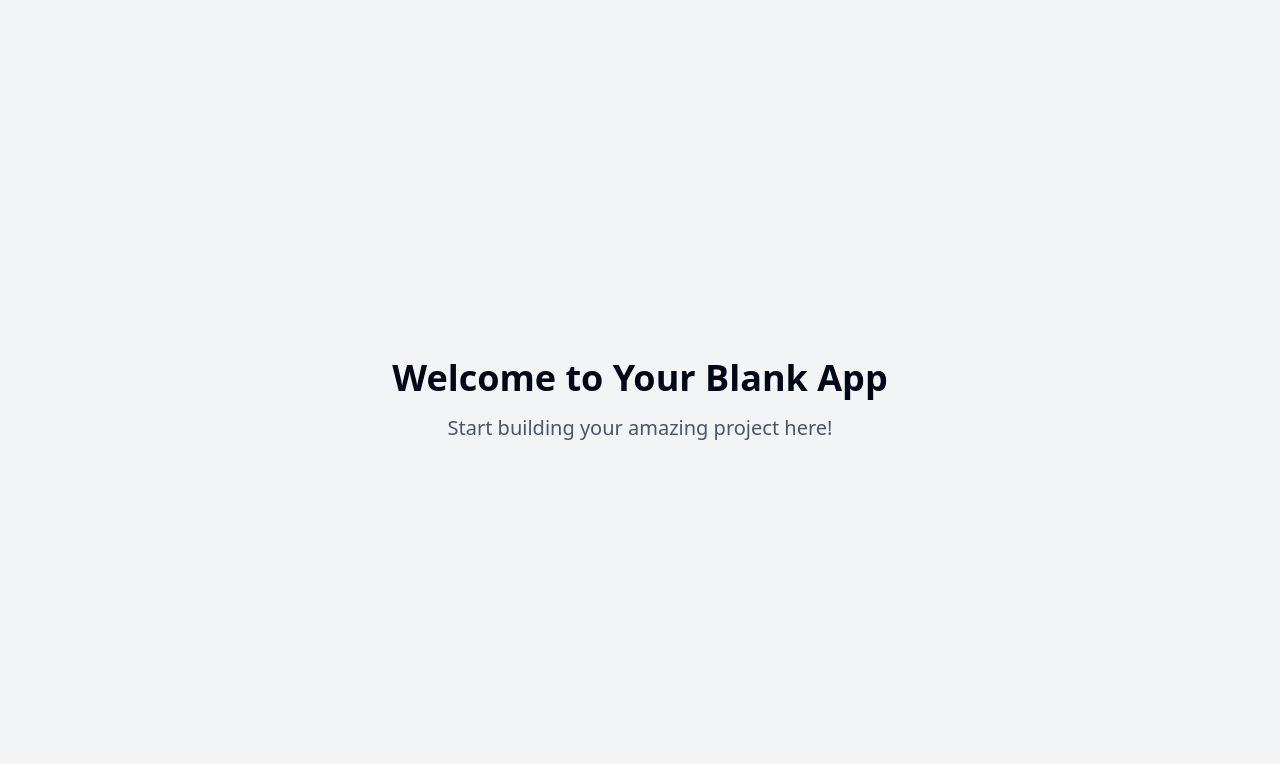
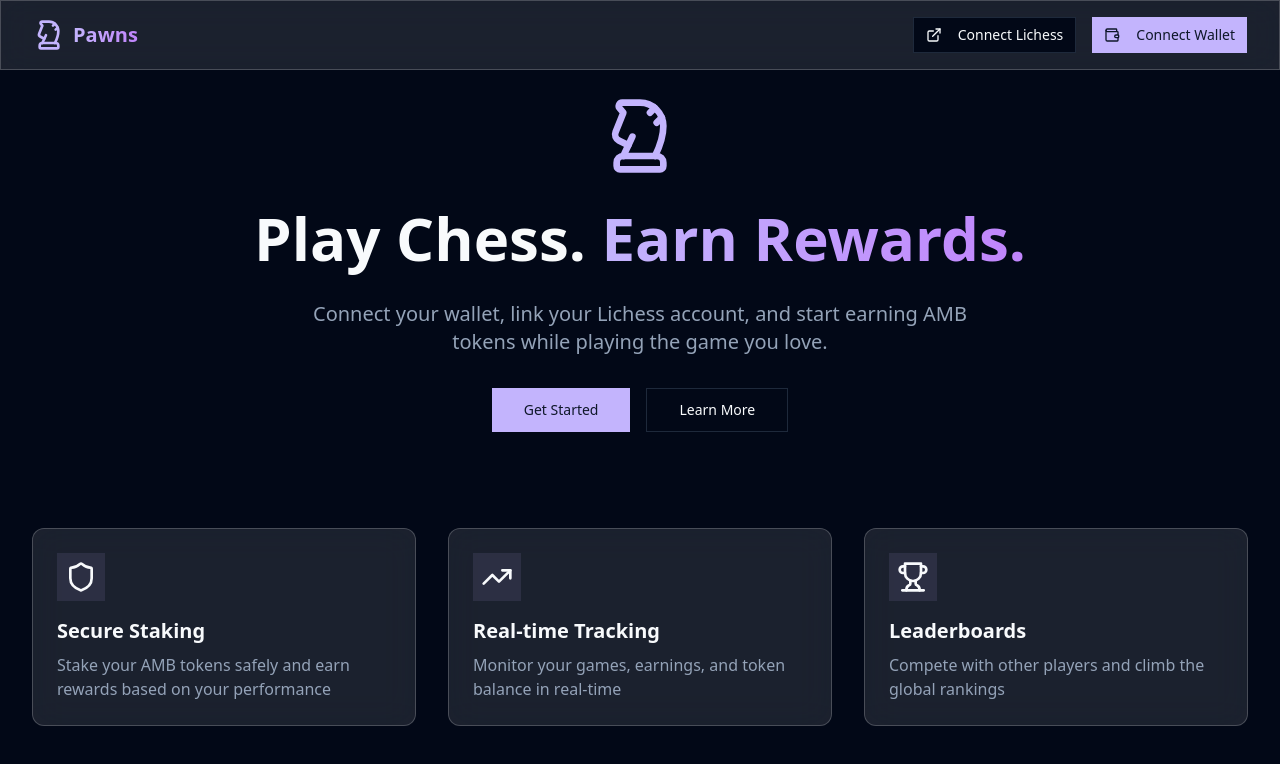
Before and after one commit to elnumae/pawns, a React (Vite) app: page / in a window 1280 px wide. Shown: the top 764 px of the page. Built offline with nearby package versions, Linux system fonts and the light colour scheme.

Commit message:
Implement chess application frontend
Implement the React frontend for a play-to-earn chess application, including login, dashboard, live chess interface, staking, and leaderboard pages.

```diff
--- /dev/null
+++ b/src/components/layout/Navbar.tsx
@@ -0,0 +1,32 @@
+
+import { Button } from "@/components/ui/button";
+import { ChessKnight, Wallet, ExternalLink } from "lucide-react";
+import { Link } from "react-router-dom";
+
+const Navbar = () => {
+  return (
+    <nav className="fixed top-0 w-full z-50 glassmorphism">
+      <div className="max-w-7xl mx-auto px-4 sm:px-6 lg:px-8">
+        <div className="flex justify-between items-center py-4">
+          <Link to="/" className="flex items-center space-x-2">
+            <ChessKnight className="h-8 w-8 text-primary" />
+            <span className="text-xl font-bold text-gradient">Pawns</span>
+          </Link>
+
+          <div className="flex items-center space-x-4">
+            <Button variant="outline" size="sm" className="hover-effect">
+              <ExternalLink className="h-4 w-4 mr-2" />
+              Connect Lichess
+            </Button>
+            <Button variant="default" size="sm" className="hover-effect">
+              <Wallet className="h-4 w-4 mr-2" />
+              Connect Wallet
+            </Button>
+          </div>
+        </div>
+      </div>
+    </nav>
+  );
+};
+
+export default Navbar;
--- a/src/index.css
+++ b/src/index.css
@@ -1,57 +1,10 @@
+
 @tailwind base;
 @tailwind components;
 @tailwind utilities;
 
 @layer base {
   :root {
-    --background: 0 0% 100%;
-    --foreground: 222.2 84% 4.9%;
-
-    --card: 0 0% 100%;
-    --card-foreground: 222.2 84% 4.9%;
-
-    --popover: 0 0% 100%;
-    --popover-foreground: 222.2 84% 4.9%;
-
-    --primary: 222.2 47.4% 11.2%;
-    --primary-foreground: 210 40% 98%;
-
-    --secondary: 210 40% 96.1%;
-    --secondary-foreground: 222.2 47.4% 11.2%;
-
-    --muted: 210 40% 96.1%;
-    --muted-foreground: 215.4 16.3% 46.9%;
-
-    --accent: 210 40% 96.1%;
-    --accent-foreground: 222.2 47.4% 11.2%;
-
-    --destructive: 0 84.2% 60.2%;
-    --destructive-foreground: 210 40% 98%;
-
-    --border: 214.3 31.8% 91.4%;
-    --input: 214.3 31.8% 91.4%;
-    --ring: 222.2 84% 4.9%;
-
-    --radius: 0.5rem;
-
-    --sidebar-background: 0 0% 98%;
-
-    --sidebar-foreground: 240 5.3% 26.1%;
-
-    --sidebar-primary: 240 5.9% 10%;
-
-    --sidebar-primary-foreground: 0 0% 98%;
-
-    --sidebar-accent: 240 4.8% 95.9%;
-
-    --sidebar-accent-foreground: 240 5.9% 10%;
-
-    --sidebar-border: 220 13% 91%;
-
-    --sidebar-ring: 217.2 91.2% 59.8%;
-  }
-
-  .dark {
     --background: 222.2 84% 4.9%;
     --foreground: 210 40% 98%;
 
@@ -61,7 +14,7 @@
     --popover: 222.2 84% 4.9%;
     --popover-foreground: 210 40% 98%;
 
-    --primary: 210 40% 98%;
+    --primary: 252 95% 85%;
     --primary-foreground: 222.2 47.4% 11.2%;
 
     --secondary: 217.2 32.6% 17.5%;
@@ -79,14 +32,6 @@
     --border: 217.2 32.6% 17.5%;
     --input: 217.2 32.6% 17.5%;
     --ring: 212.7 26.8% 83.9%;
-    --sidebar-background: 240 5.9% 10%;
-    --sidebar-foreground: 240 4.8% 95.9%;
-    --sidebar-primary: 224.3 76.3% 48%;
-    --sidebar-primary-foreground: 0 0% 100%;
-    --sidebar-accent: 240 3.7% 15.9%;
-    --sidebar-accent-foreground: 240 4.8% 95.9%;
-    --sidebar-border: 240 3.7% 15.9%;
-    --sidebar-ring: 217.2 91.2% 59.8%;
   }
 }
 
@@ -94,8 +39,35 @@
   * {
     @apply border-border;
   }
-
   body {
-    @apply bg-background text-foreground;
+    @apply bg-background text-foreground overflow-x-hidden;
+    font-feature-settings: "rlig" 1, "calt" 1;
   }
 }
+
+.glassmorphism {
+  @apply backdrop-blur-lg bg-white/10 border border-white/20;
+}
+
+.hover-effect {
+  @apply transition-all duration-300 ease-in-out hover:scale-[1.02];
+}
+
+.text-gradient {
+  @apply bg-gradient-to-r from-primary to-purple-400 bg-clip-text text-transparent;
+}
+
+.animate-fade-in {
+  animation: fadeIn 0.5s ease-in-out;
+}
+
+@keyframes fadeIn {
+  from {
+    opacity: 0;
+    transform: translateY(10px);
+  }
+  to {
+    opacity: 1;
+    transform: translateY(0);
+  }
+}
--- a/src/pages/Index.tsx
+++ b/src/pages/Index.tsx
@@ -1,14 +1,72 @@
-// Update this page (the content is just a fallback if you fail to update the page)
+
+import Navbar from "@/components/layout/Navbar";
+import { Button } from "@/components/ui/button";
+import { ChessKnight, TrendingUp, Shield, Trophy } from "lucide-react";
 
 const Index = () => {
   return (
-    <div className="min-h-screen flex items-center justify-center bg-gray-100">
-      <div className="text-center">
-        <h1 className="text-4xl font-bold mb-4">Welcome to Your Blank App</h1>
-        <p className="text-xl text-gray-600">Start building your amazing project here!</p>
-      </div>
+    <div className="min-h-screen bg-background">
+      <Navbar />
+
+      <main className="pt-24 pb-16">
+        {/* Hero Section */}
+        <section className="max-w-7xl mx-auto px-4 sm:px-6 lg:px-8">
+          <div className="text-center space-y-8 animate-fade-in">
+            <ChessKnight className="h-20 w-20 mx-auto text-primary" />
+            <h1 className="text-4xl sm:text-6xl font-bold">
+              Play Chess. <span className="text-gradient">Earn Rewards.</span>
+            </h1>
+            <p className="text-xl text-muted-foreground max-w-2xl mx-auto">
+              Connect your wallet, link your Lichess account, and start earning AMB tokens while playing the game you love.
+            </p>
+            <div className="flex justify-center gap-4">
+              <Button size="lg" className="hover-effect">
+                Get Started
+              </Button>
+              <Button size="lg" variant="outline" className="hover-effect">
+                Learn More
+              </Button>
+            </div>
+          </div>
+        </section>
+
+        {/* Features Section */}
+        <section className="max-w-7xl mx-auto px-4 sm:px-6 lg:px-8 mt-24">
+          <div className="grid grid-cols-1 md:grid-cols-3 gap-8">
+            <FeatureCard
+              icon={<Shield className="h-8 w-8" />}
+              title="Secure Staking"
+              description="Stake your AMB tokens safely and earn rewards based on your performance"
+            />
+            <FeatureCard
+              icon={<TrendingUp className="h-8 w-8" />}
+              title="Real-time Tracking"
+              description="Monitor your games, earnings, and token balance in real-time"
+            />
+            <FeatureCard
+              icon={<Trophy className="h-8 w-8" />}
+              title="Leaderboards"
+              description="Compete with other players and climb the global rankings"
+            />
+          </div>
+        </section>
+      </main>
     </div>
   );
 };
 
+const FeatureCard = ({ icon, title, description }: {
+  icon: React.ReactNode;
+  title: string;
+  description: string;
+}) => (
+  <div className="p-6 glassmorphism rounded-xl hover-effect">
+    <div className="h-12 w-12 rounded-lg bg-primary/10 flex items-center justify-center mb-4">
+      {icon}
+    </div>
+    <h3 className="text-xl font-semibold mb-2">{title}</h3>
+    <p className="text-muted-foreground">{description}</p>
+  </div>
+);
+
 export default Index;
--- a/tailwind.config.ts
+++ b/tailwind.config.ts
@@ -1,3 +1,4 @@
+
 import type { Config } from "tailwindcss";
 
 export default {
@@ -12,85 +13,67 @@ export default {
   theme: {
     container: {
       center: true,
-			padding: '2rem',
+      padding: "2rem",
       screens: {
-				'2xl': '1400px'
-			}
+        "2xl": "1400px",
+      },
     },
     extend: {
       colors: {
-				border: 'hsl(var(--border))',
-				input: 'hsl(var(--input))',
-				ring: 'hsl(var(--ring))',
-				background: 'hsl(var(--background))',
-				foreground: 'hsl(var(--foreground))',
+        border: "hsl(var(--border))",
+        input: "hsl(var(--input))",
+        ring: "hsl(var(--ring))",
+        background: "hsl(var(--background))",
+        foreground: "hsl(var(--foreground))",
         primary: {
-					DEFAULT: 'hsl(var(--primary))',
-					foreground: 'hsl(var(--primary-foreground))'
+          DEFAULT: "hsl(var(--primary))",
+          foreground: "hsl(var(--primary-foreground))",
         },
         secondary: {
-					DEFAULT: 'hsl(var(--secondary))',
-					foreground: 'hsl(var(--secondary-foreground))'
+          DEFAULT: "hsl(var(--secondary))",
+          foreground: "hsl(var(--secondary-foreground))",
         },
         destructive: {
-					DEFAULT: 'hsl(var(--destructive))',
-					foreground: 'hsl(var(--destructive-foreground))'
+          DEFAULT: "hsl(var(--destructive))",
+          foreground: "hsl(var(--destructive-foreground))",
         },
         muted: {
-					DEFAULT: 'hsl(var(--muted))',
-					foreground: 'hsl(var(--muted-foreground))'
+          DEFAULT: "hsl(var(--muted))",
+          foreground: "hsl(var(--muted-foreground))",
         },
         accent: {
-					DEFAULT: 'hsl(var(--accent))',
-					foreground: 'hsl(var(--accent-foreground))'
+          DEFAULT: "hsl(var(--accent))",
+          foreground: "hsl(var(--accent-foreground))",
         },
         popover: {
-					DEFAULT: 'hsl(var(--popover))',
-					foreground: 'hsl(var(--popover-foreground))'
+          DEFAULT: "hsl(var(--popover))",
+          foreground: "hsl(var(--popover-foreground))",
         },
         card: {
-					DEFAULT: 'hsl(var(--card))',
-					foreground: 'hsl(var(--card-foreground))'
+          DEFAULT: "hsl(var(--card))",
+          foreground: "hsl(var(--card-foreground))",
         },
-				sidebar: {
-					DEFAULT: 'hsl(var(--sidebar-background))',
-					foreground: 'hsl(var(--sidebar-foreground))',
-					primary: 'hsl(var(--sidebar-primary))',
-					'primary-foreground': 'hsl(var(--sidebar-primary-foreground))',
-					accent: 'hsl(var(--sidebar-accent))',
-					'accent-foreground': 'hsl(var(--sidebar-accent-foreground))',
-					border: 'hsl(var(--sidebar-border))',
-					ring: 'hsl(var(--sidebar-ring))'
-				}
       },
       borderRadius: {
-				lg: 'var(--radius)',
-				md: 'calc(var(--radius) - 2px)',
-				sm: 'calc(var(--radius) - 4px)'
+        lg: "var(--radius)",
+        md: "calc(var(--radius) - 2px)",
+        sm: "calc(var(--radius) - 4px)",
       },
       keyframes: {
-				'accordion-down': {
-					from: {
-						height: '0'
+        "accordion-down": {
+          from: { height: "0" },
+          to: { height: "var(--radix-accordion-content-height)" },
         },
-					to: {
-						height: 'var(--radix-accordion-content-height)'
-					}
+        "accordion-up": {
+          from: { height: "var(--radix-accordion-content-height)" },
+          to: { height: "0" },
         },
-				'accordion-up': {
-					from: {
-						height: 'var(--radix-accordion-content-height)'
-					},
-					to: {
-						height: '0'
-					}
-				}
       },
       animation: {
-				'accordion-down': 'accordion-down 0.2s ease-out',
-				'accordion-up': 'accordion-up 0.2s ease-out'
-			}
-		}
+        "accordion-down": "accordion-down 0.2s ease-out",
+        "accordion-up": "accordion-up 0.2s ease-out",
+      },
+    },
   },
   plugins: [require("tailwindcss-animate")],
 } satisfies Config;
```
Lines whose indentation alone changed are shown as unchanged.
